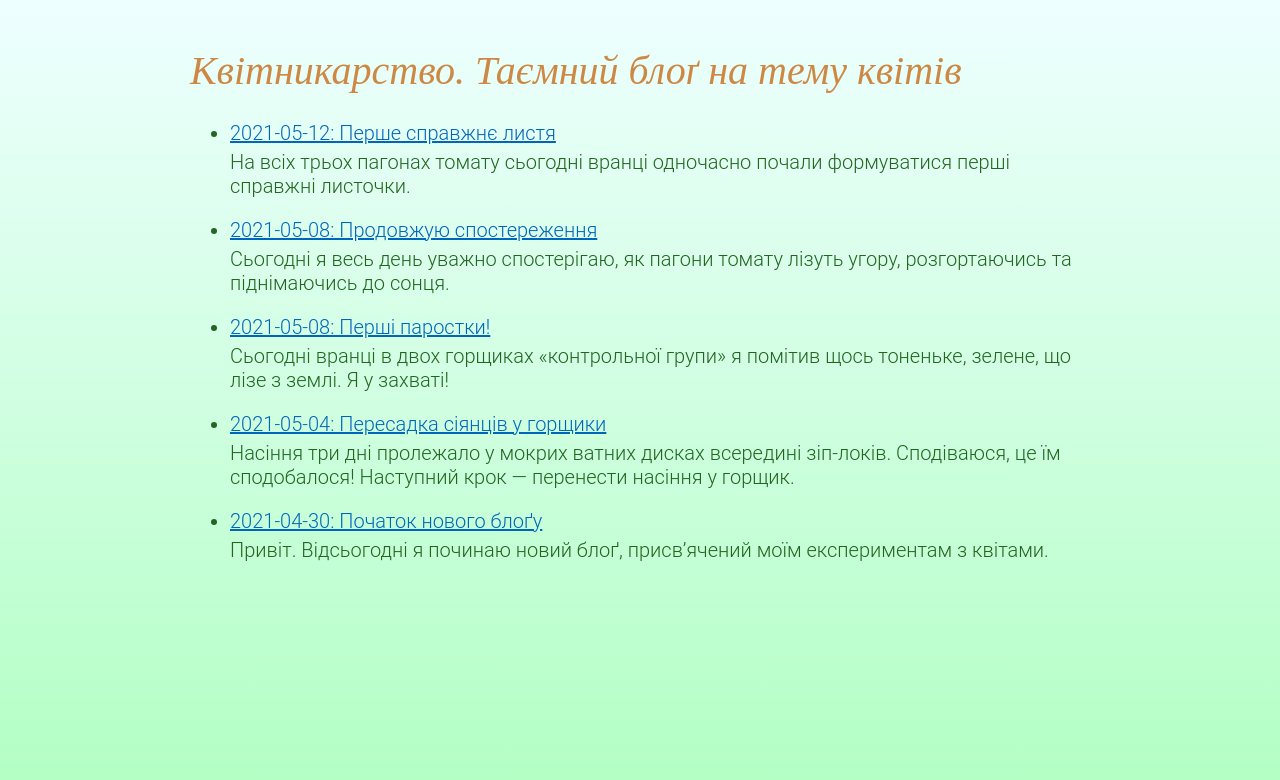
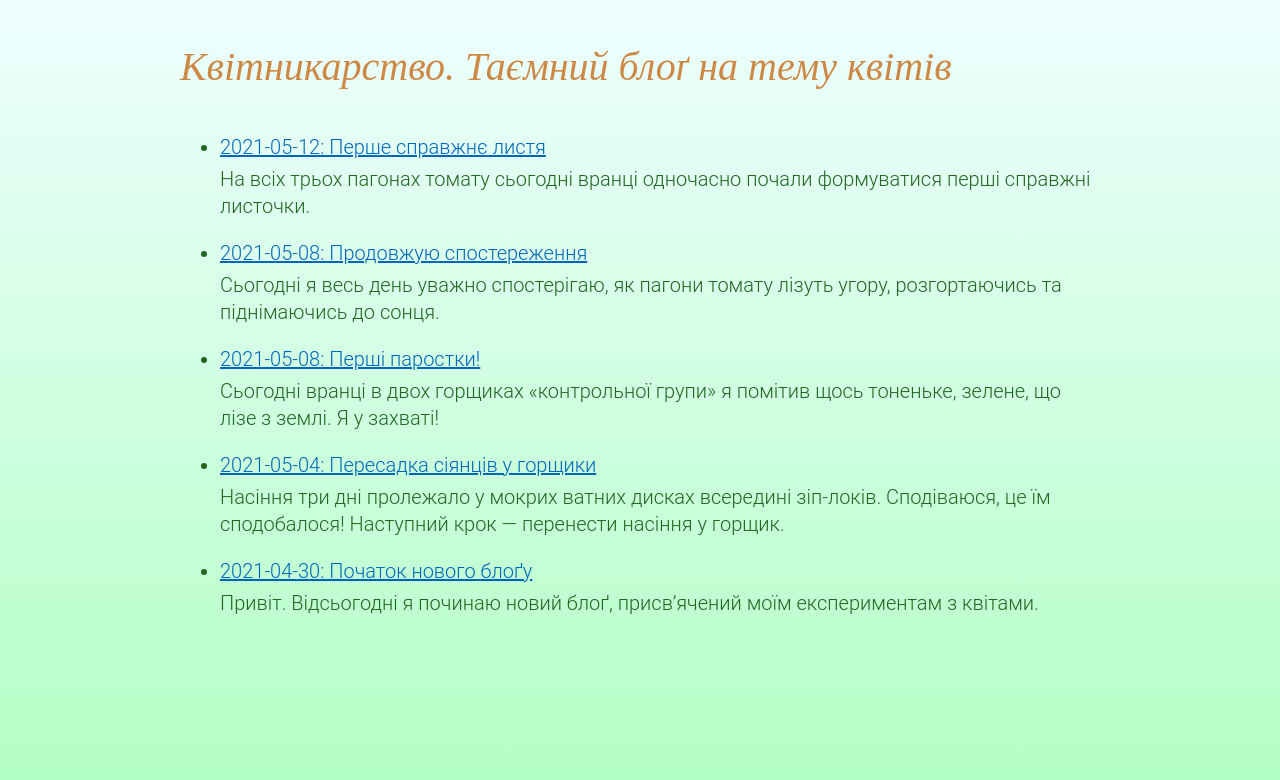
Before and after one commit to kastaneda/floriculture.rico.home, a Jekyll site: the page built from index.md, in a window 1280 px wide. Shown: the top 780 px of the page. Built offline with Jekyll 4.4.1, drawn with Linux system fonts in a browser that asks for light colours.

Commit message:
Style updates

```diff
--- a/style/main.sass
+++ b/style/main.sass
@@ -5,15 +5,18 @@ html
   min-height: 100%
 
 body
-  max-width: 45em
+  max-width: 48em
   margin: 0 auto
-  padding: 1em
+  padding: 0
   font-family: 'Roboto Light', 'Liberation Sans', 'Droid Sans', 'Helvetica Neue', 'Helvetica', 'Arial', sans-serif
   font-weight: 300
   font-size: 125%
-  background: #efe
-  background: linear-gradient(180deg, #eff, #afb)
+  line-height: 1.35
+  background: #efe linear-gradient(180deg, #eff, #afb)
   color: #262
+
+main
+  margin: 2em 1em
 
 h1, h2, h3
   font-family: 'Liberation Serif', 'Droid Serif', 'Times New Roman', serif
@@ -21,8 +24,12 @@ h1, h2, h3
   font-weight: 300
   color: #c84
 
-p
+h1, h2, h3, p, ul
   margin: 1em 0
+
+.index-post-list
+  li p+p
+    margin-top: -.75em
 
 a
   color: #06b
@@ -35,10 +42,6 @@ a
     background: yellow
   &:focus
     outline: medium dotted
-
-.index-post-list
-  li p+p
-    margin-top: -.75em
 
 @media (prefers-color-scheme: dark)
   body
```
